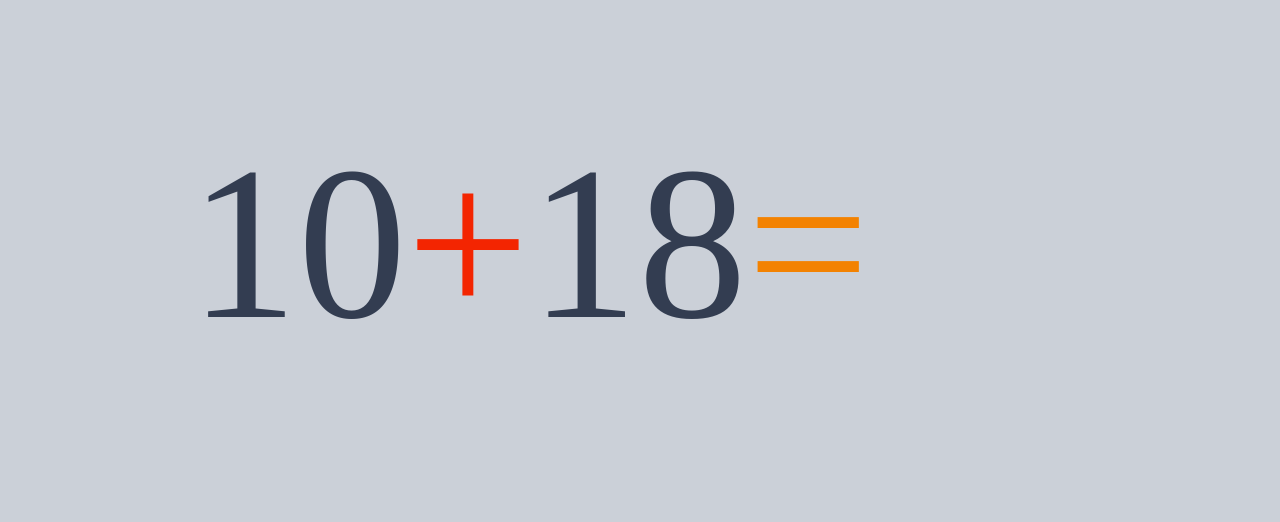
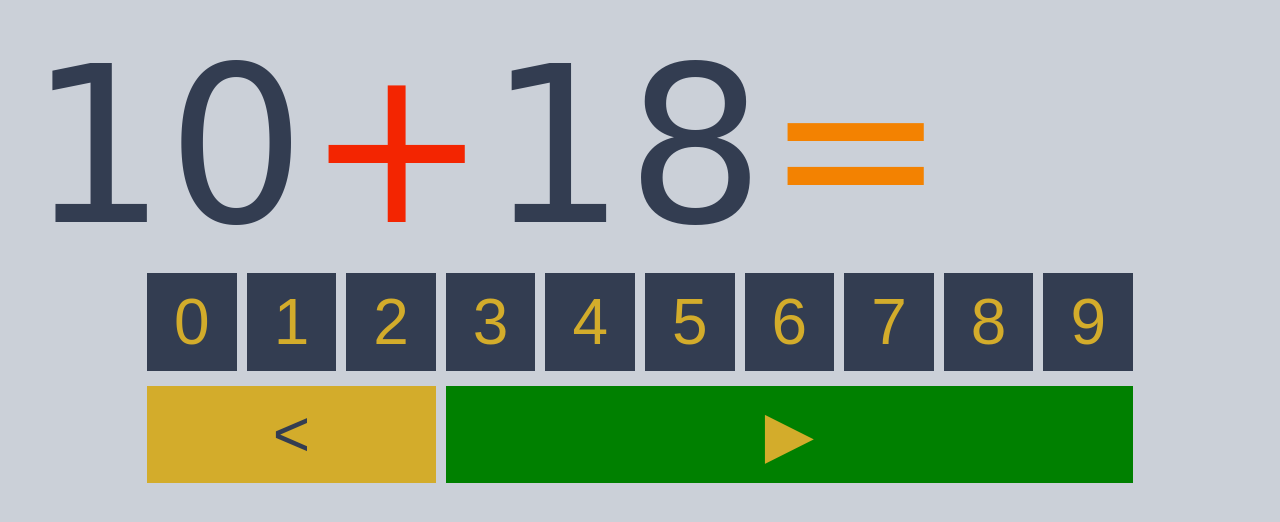
Before and after one commit to ivaninyushin/mathforkids, a React (Create React App) app in the folder math-for-kids/: page / in a window 1280 px wide. Shown: the part 156-678 px from the top of the page. Built offline with nearby package versions, Linux system fonts and the light colour scheme.

Commit message:
UI update

```diff
--- a/math-for-kids/src/App.scss
+++ b/math-for-kids/src/App.scss
@@ -1,16 +1,6 @@
 @import './assets/styles/variables.scss';
 @import './assets/styles/common.scss';
 
-
-html, body, #root, .App, .App>div {
-  height: 100%;
-}
-
 .App {
   display: flex;
-  text-align: left;
-  font-family: cursive;//Verdana, Geneva, Tahoma, sans-serif;
-  font-size: 17vw;
-  background-color: $background;
-  color: $dark-color;
 }
--- a/math-for-kids/src/assets/styles/common.scss
+++ b/math-for-kids/src/assets/styles/common.scss
@@ -23,3 +23,15 @@
 .halfWidth{
   width: auto;
 }
+
+html, body, #root, .App, .App>div {
+  height: 100%;
+}
+
+body{
+  text-align: left;
+  font-family: "Comic Sans MS", "Comic Sans", cursive;
+  font-size: 17vw;
+  background-color: $background;
+  color: $dark-color;
+}
--- a/math-for-kids/src/components/answer/answer.module.scss
+++ b/math-for-kids/src/components/answer/answer.module.scss
@@ -1,10 +1,7 @@
- .answerInput{
-    width: 2ch;
-    background: none;
-    border: none;
-    font: inherit;
+ .answer{
+   display: inline-block;
+    width: 2.2ch;
     color: rgb(68, 0, 255);
-    outline-width: 0;
  }
 
 
@@ -63,6 +60,7 @@
   }
 }
 .hvrWobbleTop {
+  display: inline-block;
   color: rgb(138, 4, 4);
   -webkit-transform: perspective(1px) translateZ(0);
   transform: perspective(1px) translateZ(0);
@@ -71,8 +69,8 @@
   transform-origin: 0 100%;
   -webkit-animation-name: hvrWobbleTop;
   animation-name: hvrWobbleTop;
-  -webkit-animation-duration: 1s;
-  animation-duration: 1s;
+  -webkit-animation-duration: 0.7s;
+  animation-duration: 0.7s;
   -webkit-animation-timing-function: ease-in-out;
   animation-timing-function: ease-in-out;
   -webkit-animation-iteration-count: 1;
--- a/math-for-kids/src/components/answer/answer.tsx
+++ b/math-for-kids/src/components/answer/answer.tsx
@@ -1,51 +1,17 @@
-import React, { useState } from 'react';
-import { MathProblem, solveProblem } from '../../math/generateMathProblem';
+import React from 'react';
 import styles from './answer.module.scss';
 type AnswerProps = {
-  problem: MathProblem;
-  onCorrectAnswer: () => void;
+  answer: string;
+  isWrong: boolean;
 };
 
-const Answer: React.FC<AnswerProps> = ({ problem, onCorrectAnswer }) => {
-  const [answer, setAnswer] = useState('');
-  const [wrong, setWrong] = useState(false);
-
-  const handleAnswer = (problem: MathProblem, answer: number) => {
-    var expectedAnswer = solveProblem(problem);
-    if (expectedAnswer === answer) {
-      setAnswer('');
-      onCorrectAnswer();
-    } else {
-      setWrong(true);
-      setTimeout(() => {
-        setWrong(false);
-        setAnswer('');
-      }, 1500);
-    }
-  };
-
-  const handleKeyUp = (event: React.KeyboardEvent<HTMLInputElement>) => {
-    if (event.key === 'Enter') {
-      // Cancel the default action, if needed
-      event.preventDefault();
-      // Trigger the button element with a click
-      handleAnswer(problem, parseInt((event.target as HTMLInputElement).value));
-    }
-  };
-
-  const handleChange = (event: React.ChangeEvent<HTMLInputElement>) => {
-    setAnswer(event.target.value);
-  };
-
+const Answer: React.FC<AnswerProps> = ({ answer, isWrong }) => {
   return (
-    <input
-      ref={(input) => input && input.focus()}
-      maxLength={2}
-      className={styles.answerInput + ' ' + (wrong ? styles.hvrWobbleTop : '')}
-      onKeyUp={handleKeyUp}
-      value={answer}
-      onChange={handleChange}
-    ></input>
+    <span
+      className={styles.answer + ' ' + (isWrong ? styles.hvrWobbleTop : '')}
+    >
+      {answer}
+    </span>
   );
 };
 
--- a/math-for-kids/src/components/problemGenerator/problemGenerator.tsx
+++ b/math-for-kids/src/components/problemGenerator/problemGenerator.tsx
@@ -1,37 +1,91 @@
-import React, { useState } from 'react';
+import React, { useCallback, useEffect, useState } from 'react';
 import {
   generateMathProblem,
   getProblemComplexity,
   MathProblem,
+  solveProblem,
 } from '../../math/generateMathProblem';
 import Answer from '../answer/answer';
 import ProblemRenderer from '../problemRenderer/problemRenderer';
+import TouchKeyboard from '../touchKeyboard/touchKeyboard';
 import Fireworks from './fireworks';
 
 type ProblemGeneratorProps = {};
 
+const processKey = (key: string, answer: string) => {
+  if (key === 'Backspace' || key === 'Delete') {
+    return answer.substr(0, answer.length - 1);
+  } else if (['0', '1', '2', '3', '4', '5', '6', '7', '8', '9'].includes(key)) {
+    return answer.length < 2 ? answer + key : answer;
+  }
+  return answer;
+};
+
 const ProblemGenerator: React.FC<ProblemGeneratorProps> = () => {
   const [problem, setProblem] = useState<MathProblem>(generateMathProblem());
   const [fireworks, setFireworks] = useState(false);
-  const handleCorrectAnswer = () => {
+  const [answer, setAnswer] = useState('');
+  const [wrong, setWrong] = useState(false);
+
+  const handleCorrectAnswer = useCallback((problem) => {
     setFireworks(true);
     setTimeout(() => {
       setFireworks(false);
       setProblem(generateMathProblem());
     }, getProblemComplexity(problem) * 1000 * 7);
+  }, []);
+
+  const handleAnswer = useCallback(
+    (answer: number, problem: MathProblem) => {
+      var expectedAnswer = solveProblem(problem);
+      if (expectedAnswer === answer) {
+        setAnswer('');
+        handleCorrectAnswer(problem);
+      } else {
+        setWrong(true);
+        setTimeout(() => {
+          setWrong(false);
+          setAnswer('');
+        }, 700);
+      }
+    },
+    [handleCorrectAnswer]
+  );
+
+  const handleTouchKey = (key: string) => {
+    if (key === 'Enter') {
+      handleAnswer(parseInt(answer), problem);
+    }
+    setAnswer((answer) => processKey(key, answer));
   };
+
+  useEffect(() => {
+    const listener = (event: KeyboardEvent) => {
+      if (event.key === 'Enter') {
+        event.preventDefault();
+        handleAnswer(parseInt(answer), problem);
+      } else {
+        setAnswer((answer) => processKey(event.key, answer));
+      }
+    };
+
+    document.addEventListener('keydown', listener);
+
+    return function cleanup() {
+      document.removeEventListener('keydown', listener);
+    };
+  }, [answer, handleAnswer, problem]);
 
   return fireworks ? (
     <Fireworks />
   ) : (
-    <div className={'flex center'}>
+    <div className={'flex center flex-column'}>
       <div className="halfWidth">
         <ProblemRenderer problem={problem}></ProblemRenderer>
-        <Answer
-          problem={problem}
-          onCorrectAnswer={handleCorrectAnswer}
-        ></Answer>
+        <Answer answer={answer} isWrong={wrong}></Answer>
       </div>
+
+      <TouchKeyboard onKey={handleTouchKey}></TouchKeyboard>
     </div>
   );
 };
--- /dev/null
+++ b/math-for-kids/src/components/touchKeyboard/touchKey.module.scss
@@ -0,0 +1,40 @@
+@import '../../assets/styles/variables.scss';
+
+
+.button {
+  min-width: 7vw;
+  min-height: 7vw;
+  font-size: 5vw;
+  text-align: center;
+  outline: none;
+  color: $light-color;
+  background-color: $dark-color;
+  border: none;
+  border-radius: 0px;
+}
+.delete {
+  background-color: $light-color;
+  color: $dark-color;
+  grid-column: span 3;
+}
+
+.enter {
+  background-color: green;
+
+  grid-column: span 7;
+}
+
+.noselect {
+  -webkit-touch-callout: none; /* iOS Safari */
+    -webkit-user-select: none; /* Safari */
+     -khtml-user-select: none; /* Konqueror HTML */
+       -moz-user-select: none; /* Firefox */
+        -ms-user-select: none; /* Internet Explorer/Edge */
+            user-select: none; /* Non-prefixed version, currently
+                                  supported by Chrome and Opera */
+}
+
+
+.button:active {
+  background-color: $background;
+}
--- /dev/null
+++ b/math-for-kids/src/components/touchKeyboard/touchKey.tsx
@@ -0,0 +1,31 @@
+import React from 'react';
+import styles from './touchKey.module.scss';
+
+type TouchKeyProps = {
+  value: string;
+  caption?: string;
+  onKey: (key: string) => void;
+  className?: string;
+};
+
+const TouchKey: React.FC<TouchKeyProps> = ({
+  value,
+  caption,
+  onKey,
+  className,
+}) => (
+  <button
+    className={
+      styles.button +
+      ' ' +
+      styles.noselect +
+      ' ' +
+      (className ? styles[className] : '')
+    }
+    onClick={(e) => onKey(value)}
+  >
+    {caption ?? value}
+  </button>
+);
+
+export default TouchKey;
--- /dev/null
+++ b/math-for-kids/src/components/touchKeyboard/touchKeyboard.module.scss
@@ -0,0 +1,9 @@
+.container {
+  display: grid;
+  grid-template-columns: repeat(10, 1fr);
+  grid-template-rows: 50% 50%;
+  column-gap: 10px;
+  row-gap: 15px;
+  justify-items: stretch;
+  align-items: stretch;
+}
--- /dev/null
+++ b/math-for-kids/src/components/touchKeyboard/touchKeyboard.tsx
@@ -0,0 +1,23 @@
+import React from 'react';
+import TouchKey from './touchKey';
+import styles from './touchKeyboard.module.scss';
+type TouchKeyboardProps = {
+  onKey: (key: string) => void;
+};
+
+const TouchKeyboard: React.FC<TouchKeyboardProps> = ({ onKey }) => {
+  const values: string[] = ['0', '1', '2', '3', '4', '5', '6', '7', '8', '9'];
+
+  return (
+    <div className={styles.container}>
+      {values.map((v) => (
+        <TouchKey value={v} onKey={onKey} key={v} />
+      ))}
+
+      <TouchKey value={'Delete'} caption="<" onKey={onKey} className="delete" />
+      <TouchKey value={'Enter'} caption="▶" onKey={onKey} className="enter" />
+    </div>
+  );
+};
+
+export default TouchKeyboard;
```
Also changed, not shown: 1 other file (tests, documents, lock files or other folders).
